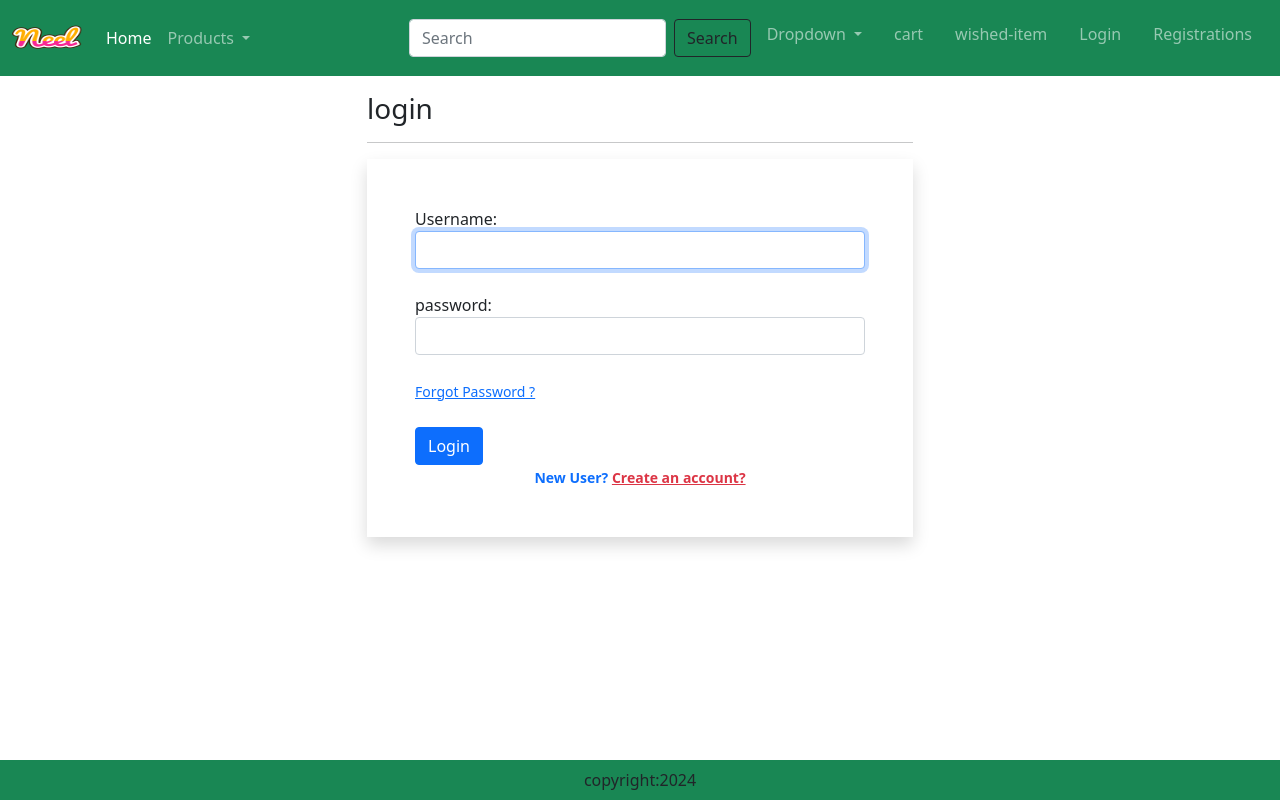
After one commit to Abincjoseph20/cj_kart, a Django app: page /accounts/login/ in a window 1280 px wide. The commit adds this page. Run offline with Django 5.2, Linux system fonts and the light colour scheme; some libraries are stand-ins or nearby versions.

Commit message:
registration_&_login_complited

```diff
--- a/cj_kart/cj_kart/cj_kart/settings.py
+++ b/cj_kart/cj_kart/cj_kart/settings.py
@@ -122,6 +122,7 @@ STATIC_URL = 'static/'
 STATICFILES_DIRS = [
     os.path.join(BASE_DIR,'static')
 ]
+LOGIN_REDIRECT_URL = '/profile/'
 # Default primary key field type
 # https://docs.djangoproject.com/en/5.0/ref/settings/#default-auto-field
 
--- /dev/null
+++ b/cj_kart/cj_kart/mainapp/forms.py
@@ -0,0 +1,20 @@
+from django import forms
+from django.contrib.auth.forms import UserCreationForm,AuthenticationForm,UsernameField,PasswordChangeForm
+from django.contrib.auth.models import User
+class CustomerRegistrationForm(UserCreationForm):
+    username = forms.CharField(widget=forms.TextInput(attrs={'autofocus':'True','class':'form-control'}))
+    email = forms.EmailField(widget=forms.EmailInput(attrs={'class':'form-control'}))
+    password1 = forms.CharField(label='password',widget=forms.PasswordInput(attrs={'class':'form-control'}))
+    password2 = forms.CharField(label='confirm password',widget=forms.PasswordInput(attrs={'class':'form-control'}))
+    class Meta:
+        model = User
+        fields = ['username','email','password1','password2']
+
+
+class LoginForm(AuthenticationForm):
+    username = UsernameField(widget=forms.TextInput(attrs={'autofocus':'True','class':'form-control'}))
+    password = forms.CharField(label='password',widget=forms.PasswordInput(attrs={'class':'form-control'}))
+
+
+class MyPasswordResetForm(PasswordChangeForm):
+    pass
--- a/cj_kart/cj_kart/mainapp/urls.py
+++ b/cj_kart/cj_kart/mainapp/urls.py
@@ -1,9 +1,21 @@
 from django.urls import path
 from . import views
+from django.contrib.auth import views as auth_view
+from .forms import LoginForm,MyPasswordResetForm
 urlpatterns = [
 
     path('',views.base,name='home'),
     path('categories/<slug:val>',views.Category.as_view(),name="category"),
     path('ProductDetais/<int:pk>/',views.ProductDetails.as_view(),name='Product_detais'),
     path('categories-title/<val>',views.CategoryTitle.as_view(),name="category-title"),
+
+
+    #registrations
+    path('registrations',views.CustomerRegistration.as_view(),name="customer-registration"),
+
+    #LoginView is a built in function in django for using Login purous
+    path('accounts/login/',auth_view.LoginView.as_view(template_name='mainapp/login.html',authentication_form=LoginForm),name='signin'),
+    #PasswordResetView is buit in function using password reset
+    path('password_reset/',auth_view.PasswordResetView.as_view(template_name='mainapp/password_reset.html',form_class=MyPasswordResetForm),name='pswd_reset')
+
 ]
--- a/cj_kart/cj_kart/template/mainapp/base.html
+++ b/cj_kart/cj_kart/template/mainapp/base.html
@@ -68,10 +68,10 @@
               <a href="#" class="nav-link tex-white ">wished-item</a>
           </li>
           <li class="nav-item mx-2">
-              <a href="#" class="nav-link tex-white ">Login</a>
+              <a href="{% url 'signin' %}" class="nav-link tex-white ">Login</a>
           </li>
           <li class="nav-item mx-2">
-              <a href="#" class="nav-link tex-white ">Registrations</a>
+              <a href="{% url 'customer-registration' %}" class="nav-link tex-white ">Registrations</a>
           </li>
       </ul>
   </div>
--- /dev/null
+++ b/cj_kart/cj_kart/template/mainapp/login.html
@@ -0,0 +1,30 @@
+{% extends 'mainapp/base.html' %}
+{% load static %}
+{% block title %} Home {% endblock title %}
+
+{% block main-content %}
+<div class="container">
+    <div class="row my-3">
+        <div class="col-sm-6 offset-sm-3">
+            <h3>login</h3>
+            <hr>
+            <form action="" method="post" novalidate class="shadow p-5">
+                {% csrf_token %}
+                {% for fm in form %}
+                {{fm.label_tag}} {{fm}} <small class="text-danger">{{fm.errors|striptags}}</small>
+                <br>
+                {% endfor %}
+                <small><a href="{% url 'pswd_reset' %}">Forgot Password ?</a></small>
+                <br>
+                <input type="submit" class="btn btn-primary mt-4" value="Login">
+                <div class="text-center text-primary fw-bold"><small>New User? <a href="{% url 'customer-registration' %}" class="text-danger">Create an account?</a></small>
+                </div>
+                {% if form.non_field_errors %}
+                    {% for error in form.non_field_errors %}
+                        <p class="alert alert-danger my-3">{{error}}</p>
+                    {% endfor %}
+                {% endif %}
+        </div>
+    </div>
+</div>
+{% endblock main-content %}
```
Also changed, not shown: cj_kart/cj_kart/mainapp/views.py (+16 -0 lines), cj_kart/cj_kart/template/mainapp/Registration.html (added, +38 -0 lines), cj_kart/cj_kart/db.sqlite3.
